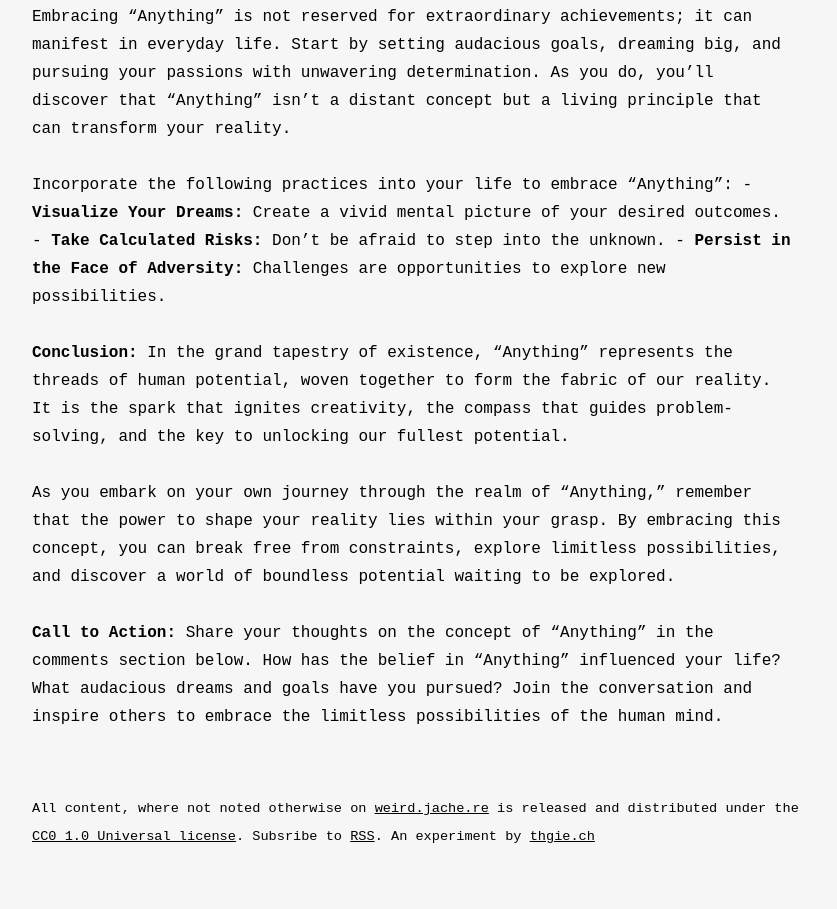
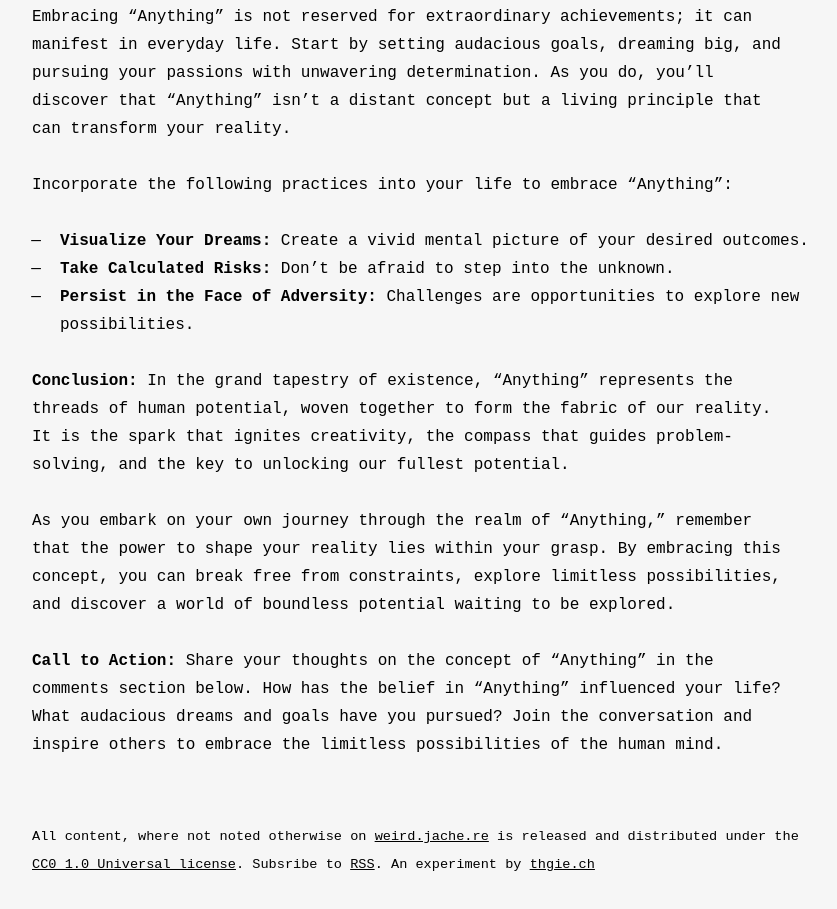
Before and after one commit to studio-thgie/weird.jache.re, a plain HTML site: page journal/2023-10-05.html in a window 1280 px wide. Shown: the part 3139-4048 px from the top of the page, without its empty margins (0-837 px from the left). Before the commit the page ends 4022 px from the top, so only its background shows below. Drawn offline with Linux system fonts and the light colour scheme.

Commit message:
generated Thu Oct  5 08:27:08 CEST 2023

```diff
--- a/journal/2023-10-05.html
+++ b/journal/2023-10-05.html
@@ -97,11 +97,15 @@
         “Anything” isn’t a distant concept but a living principle that
         can transform your reality.</p>
         <p>Incorporate the following practices into your life to embrace
-        “Anything”: - <strong>Visualize Your Dreams:</strong> Create a
-        vivid mental picture of your desired outcomes. - <strong>Take
-        Calculated Risks:</strong> Don’t be afraid to step into the
-        unknown. - <strong>Persist in the Face of Adversity:</strong>
-        Challenges are opportunities to explore new possibilities.</p>
+        “Anything”:</p>
+        <ul>
+        <li><strong>Visualize Your Dreams:</strong> Create a vivid
+        mental picture of your desired outcomes.</li>
+        <li><strong>Take Calculated Risks:</strong> Don’t be afraid to
+        step into the unknown.</li>
+        <li><strong>Persist in the Face of Adversity:</strong>
+        Challenges are opportunities to explore new possibilities.</li>
+        </ul>
         <p><strong>Conclusion:</strong> In the grand tapestry of
         existence, “Anything” represents the threads of human potential,
         woven together to form the fabric of our reality. It is the
```
Also changed, not shown: assets/Firefly 20231002075003.png, assets/Firefly 20231003071308.png.
